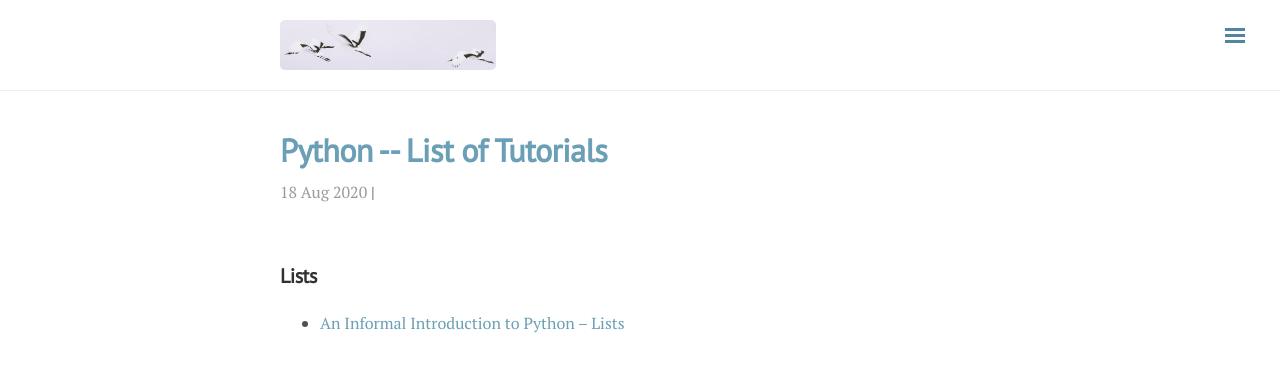
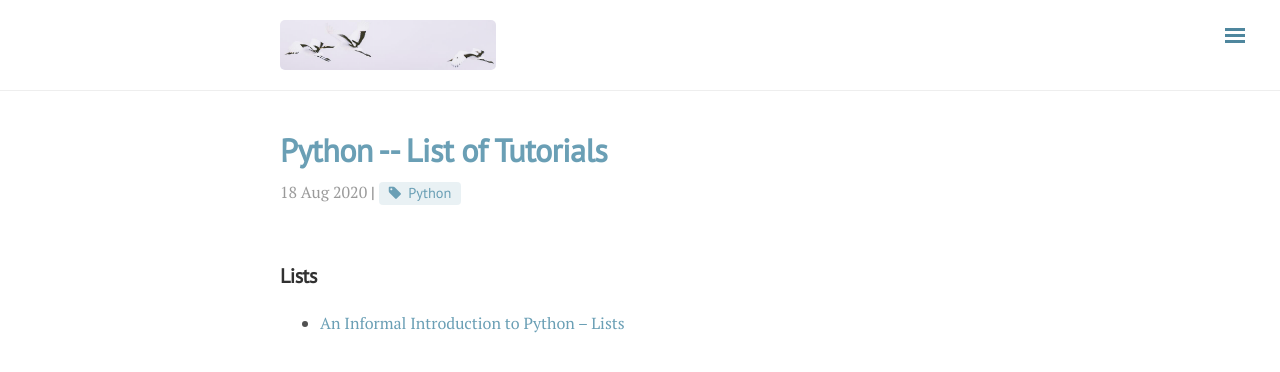
Before and after one commit to ylyy93/my_blog, a Jekyll site: the page built from _posts/python/2020-08-18-python-list-of-tutorials.md, in a window 1280 px wide and 977 px high. Shown: the top 372 px of the window. Built offline with Jekyll 4.4.1, drawn with Linux system fonts in a browser that asks for light colours; nearby versions of some CDN libraries; comment, search, counter and statistics services are not loaded.

Commit message:
rebuilding site Thu Sep 24 21:43:42 PDT 2020

```diff
--- a/_posts/python/2020-08-18-python-list-of-tutorials.md
+++ b/_posts/python/2020-08-18-python-list-of-tutorials.md
@@ -2,6 +2,8 @@
 layout: post
 title: Python -- List of Tutorials
 date: 2020-08-18 12:28 -0700
+categories: Coding
+tags: [Python]
 ---
 
 ## Lists
```
Also changed, not shown: _posts/python/2020-08-18-preprocess-dicom-files-in-python.md (+1 -0 lines).
